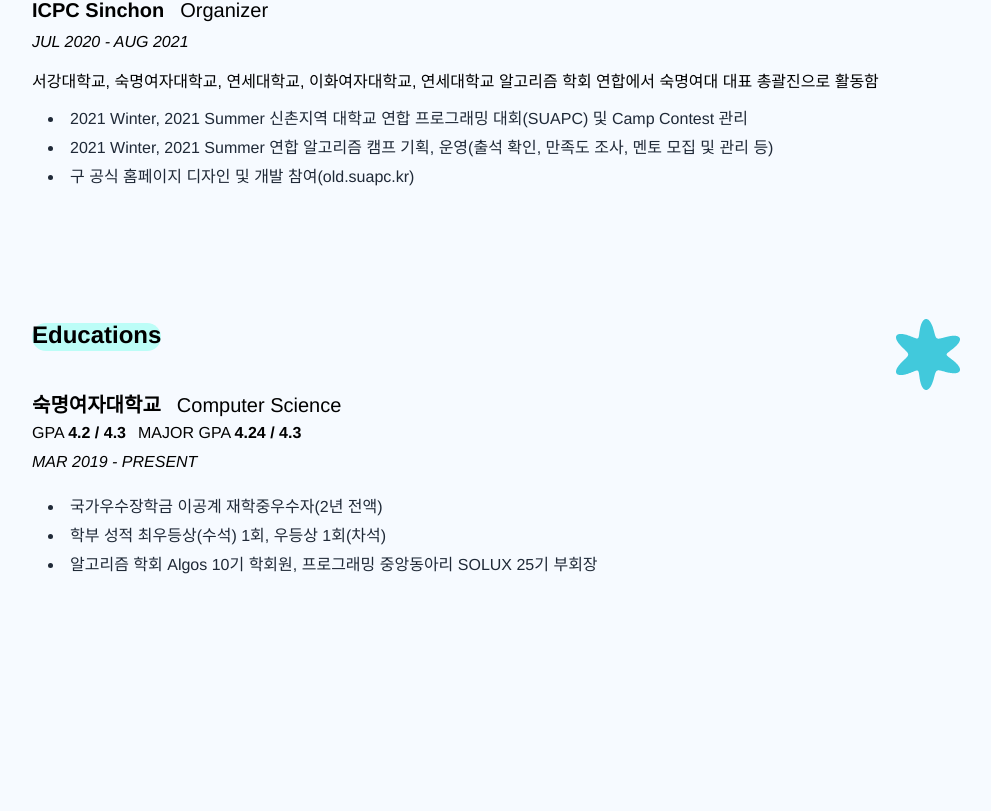
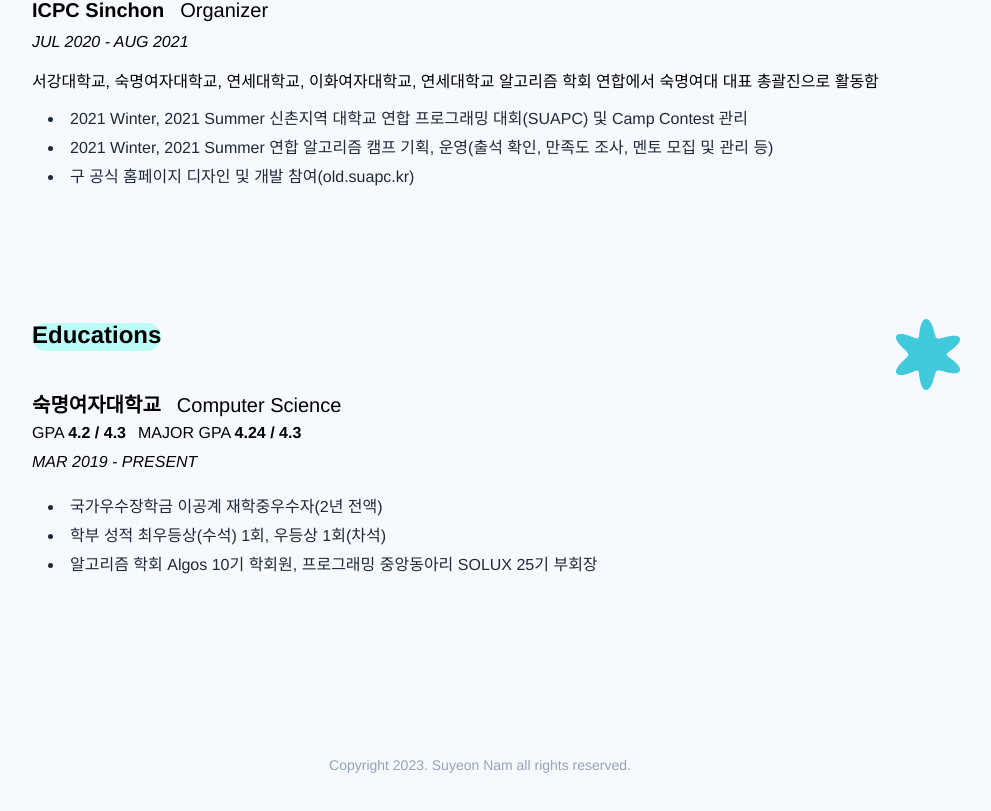
Before and after one commit to mori8/resume, a Next.js app: page / in a window 1280 px wide. Shown: the part 2989-3800 px from the top of the page, without its empty margins (160-1151 px from the left). Built offline with nearby package versions, Linux system fonts and the light colour scheme.

Commit message:
Implement: Footer

```diff
--- a/components/organisms/ResumeFooter.tsx
+++ b/components/organisms/ResumeFooter.tsx
@@ -1,12 +1,11 @@
-import * as React from 'react';
+import * as React from "react";
 
-export interface IResumeFooterProps {
-}
+export interface IResumeFooterProps {}
 
-export default function ResumeFooter (props: IResumeFooterProps) {
+export default function ResumeFooter(props: IResumeFooterProps) {
   return (
-    <footer>
-
+    <footer className="pb-20 pt-44 text-center">
+      <p className="text-sm text-slate-400">Copyright 2023. Suyeon Nam all rights reserved.</p>
     </footer>
   );
 }
--- a/components/templates/ResumeTemplate.tsx
+++ b/components/templates/ResumeTemplate.tsx
@@ -12,7 +12,7 @@
 
 export default function ResumeTemplate(props: IResumeTemplateProps) {
   return (
-    <div className="w-1/2 max-w-[72rem] min-w-[60rem] mx-auto h-full px-8 pt-20 pb-64 relative">
+    <div className="w-1/2 max-w-[72rem] min-w-[60rem] mx-auto h-full px-8 pt-20 relative">
       <a href="/Suyeon-Nam-Resume.pdf" download>
         <RoundedButtonWithHoverMessage
           description="PDF로 다운로드"
```
